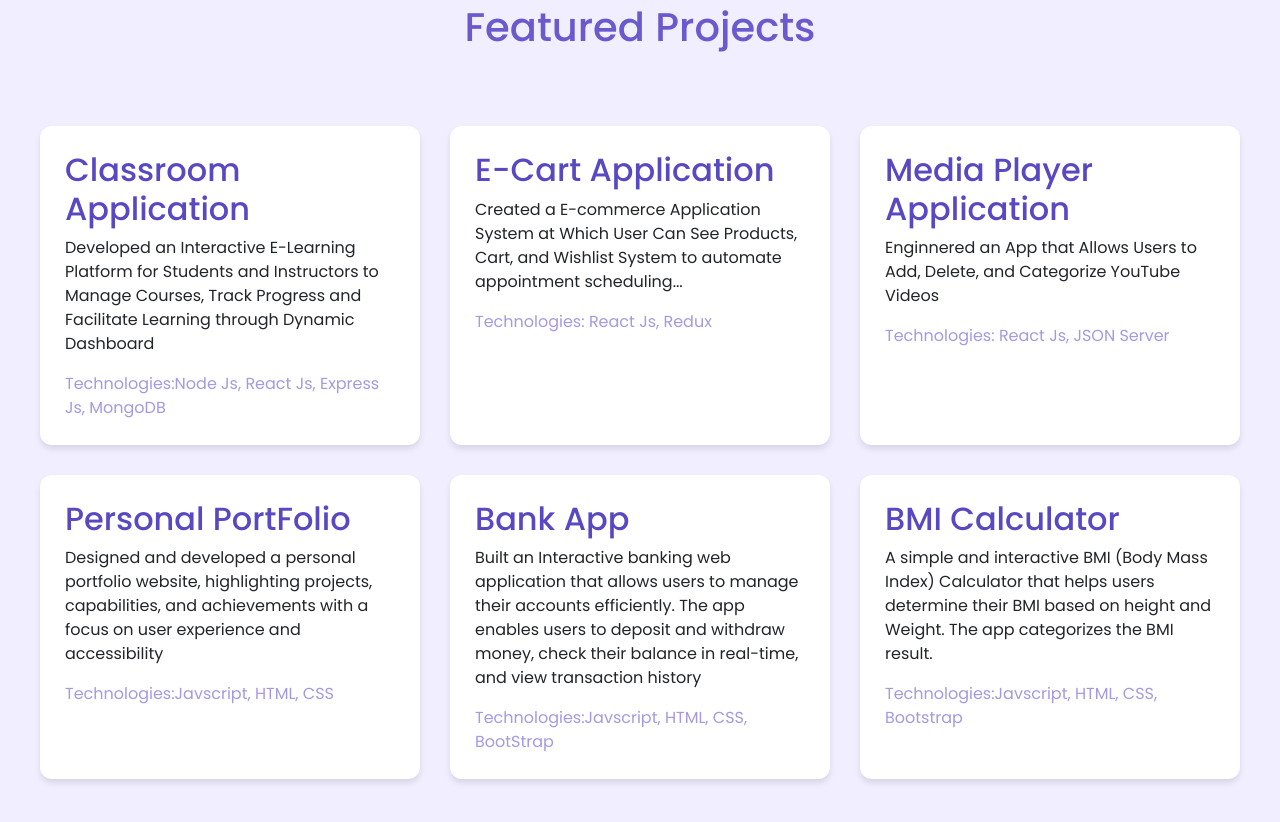
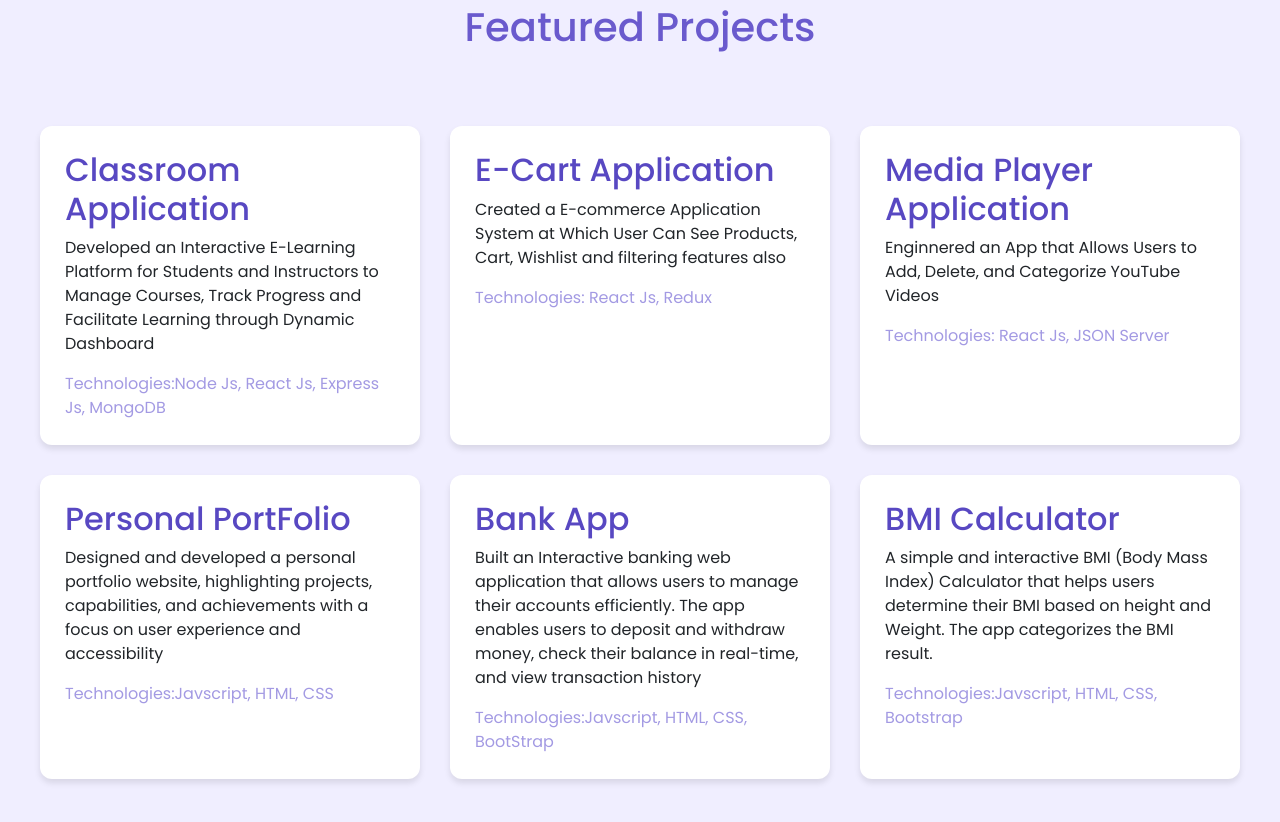
Before and after one commit to farhanashirin/Farhana-Portfolio, a website: page index.html in a window 1280 px wide. Shown: the part 2854-3676 px from the top of the page. Drawn offline with nearby package versions, Linux system fonts and the light colour scheme.

Commit message:
portfolio

```diff
--- a/index.html
+++ b/index.html
@@ -218,7 +218,7 @@
             </div>
             <div class="project-card">
                 <h2>E-Cart Application</h2>
-                <p>Created  a E-commerce Application System at Which User Can See Products, Cart, and Wishlist System to automate appointment scheduling...</p>
+                <p>Created  a E-commerce Application System at Which User Can See Products, Cart, Wishlist and filtering features also </p>
                 <span class="tech">Technologies: React Js, Redux</span>
             </div>
 
```
